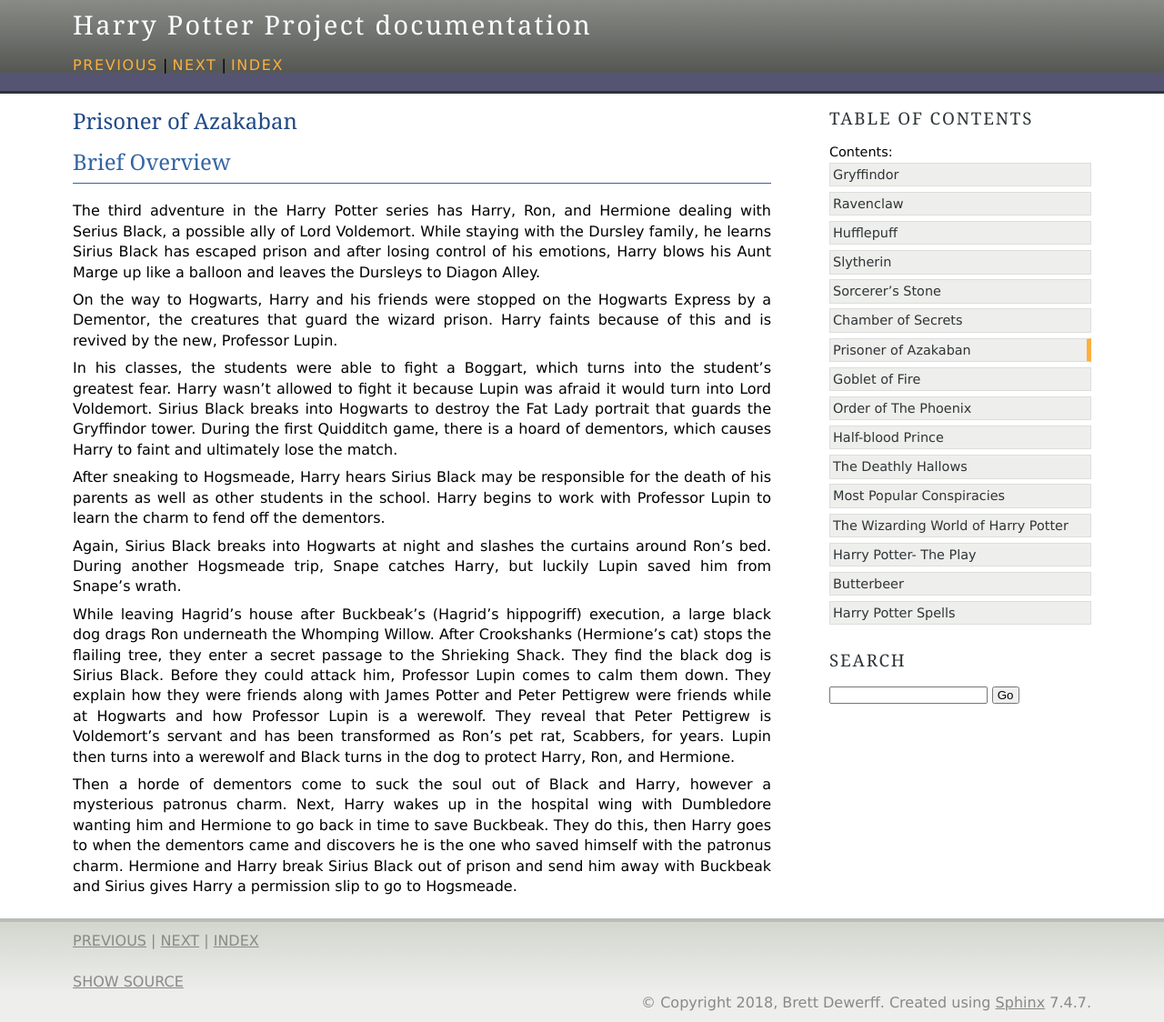
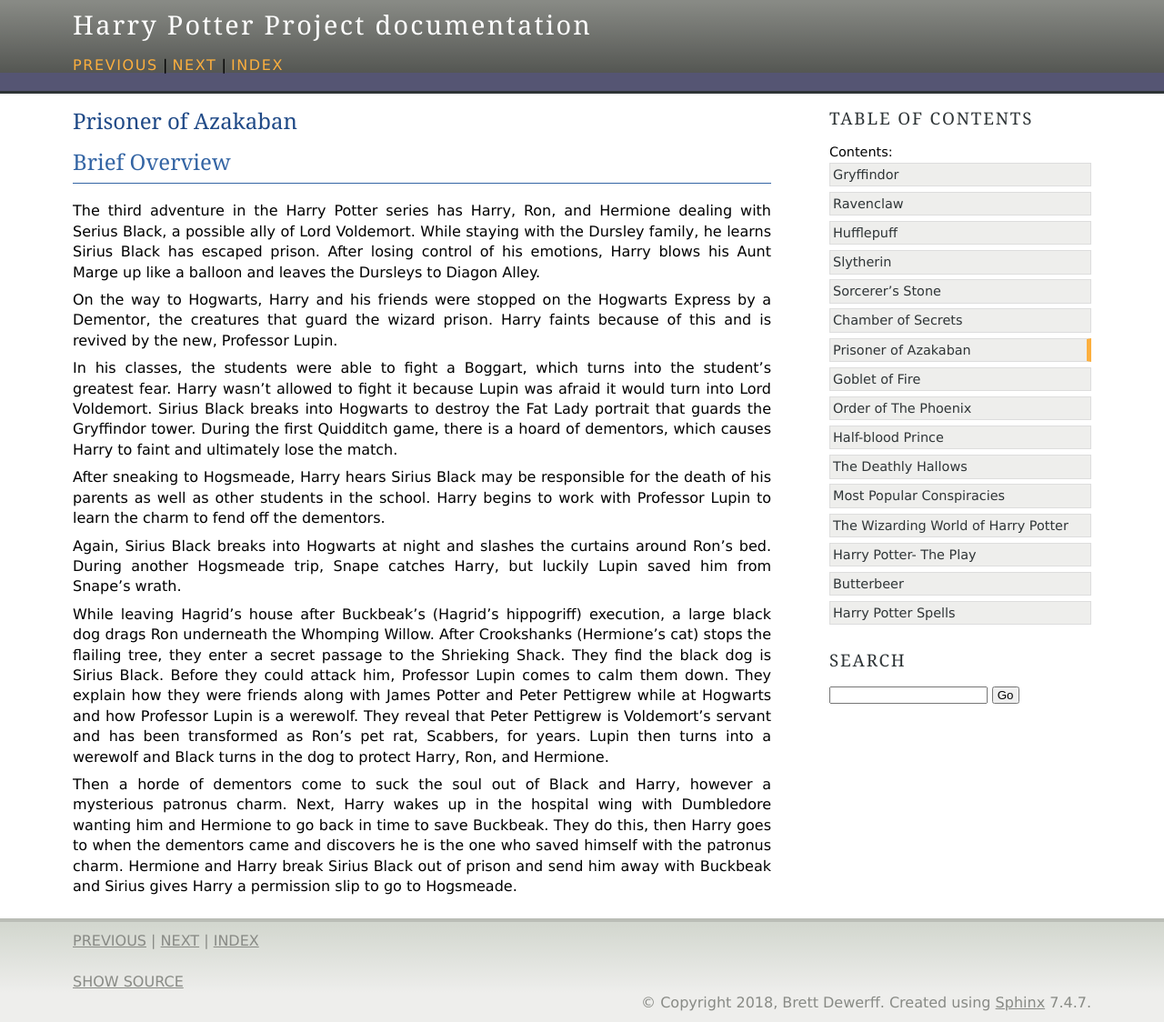
Before and after one commit to bdewerff/harry_potter_project, a Sphinx documentation site: the page built from source/prisoner_of_azkaban/azkaban.rst, in a window 1280 px wide. Shown: the whole page at 91% size. Built offline with Sphinx 7.4.7, drawn with Linux system fonts in a browser that asks for light colours.

Commit message:
Last edits

```diff
--- a/source/goblet_of_fire/goblet.rst
+++ b/source/goblet_of_fire/goblet.rst
@@ -41,7 +41,7 @@ The final task is in a hedge maze. Cedric and Harry agree to grab the Tournament
 at the same time, but it is a portkey to a graveyard. There, Peter Pettigrew kills Cedric
 and revives Lord Voldemort. Harry and Voldemort have a duel, but Harry escapes with
 Cedric's body. Mad-Eye Moody admits he helped Harry enter and win the tournament and
-is revealed as Barty Crouch and is trying to kill Harry. He was the Voldemort's servant
+is revealed as Barty Crouch and is trying to kill Harry. He was Voldemort's servant
 and was the one that cast the Dark Mark. Many people don't believe that Voldemort is back.
 In the end Harry wins the Triwizard Tournament and gives his winnings to Fred and George.
 The final results for the tournament were as follows:
--- a/source/prisoner_of_azkaban/azkaban.rst
+++ b/source/prisoner_of_azkaban/azkaban.rst
@@ -6,7 +6,7 @@ Brief Overview
 
 The third adventure in the Harry Potter series has Harry, Ron, and Hermione dealing
 with Serius Black, a possible ally of Lord Voldemort. While staying with the Dursley
-family, he learns Sirius Black has escaped prison and after losing control of his
+family, he learns Sirius Black has escaped prison. After losing control of his
 emotions, Harry blows his Aunt Marge up like a balloon and leaves the Dursleys to
 Diagon Alley.
 
@@ -35,7 +35,7 @@ a large black dog drags Ron underneath the Whomping Willow. After Crookshanks
 (Hermione's cat) stops the flailing tree, they enter a secret passage to the
 Shrieking Shack. They find the black dog is Sirius Black. Before they could attack him,
 Professor Lupin comes to calm them down. They explain how they were friends along
-with James Potter and Peter Pettigrew were friends while at Hogwarts and how
+with James Potter and Peter Pettigrew while at Hogwarts and how
 Professor Lupin is a werewolf. They reveal that Peter Pettigrew is Voldemort's servant
 and has been transformed as Ron's pet rat, Scabbers, for years. Lupin then turns into
 a werewolf and Black turns in the dog to protect Harry, Ron, and Hermione.
```
